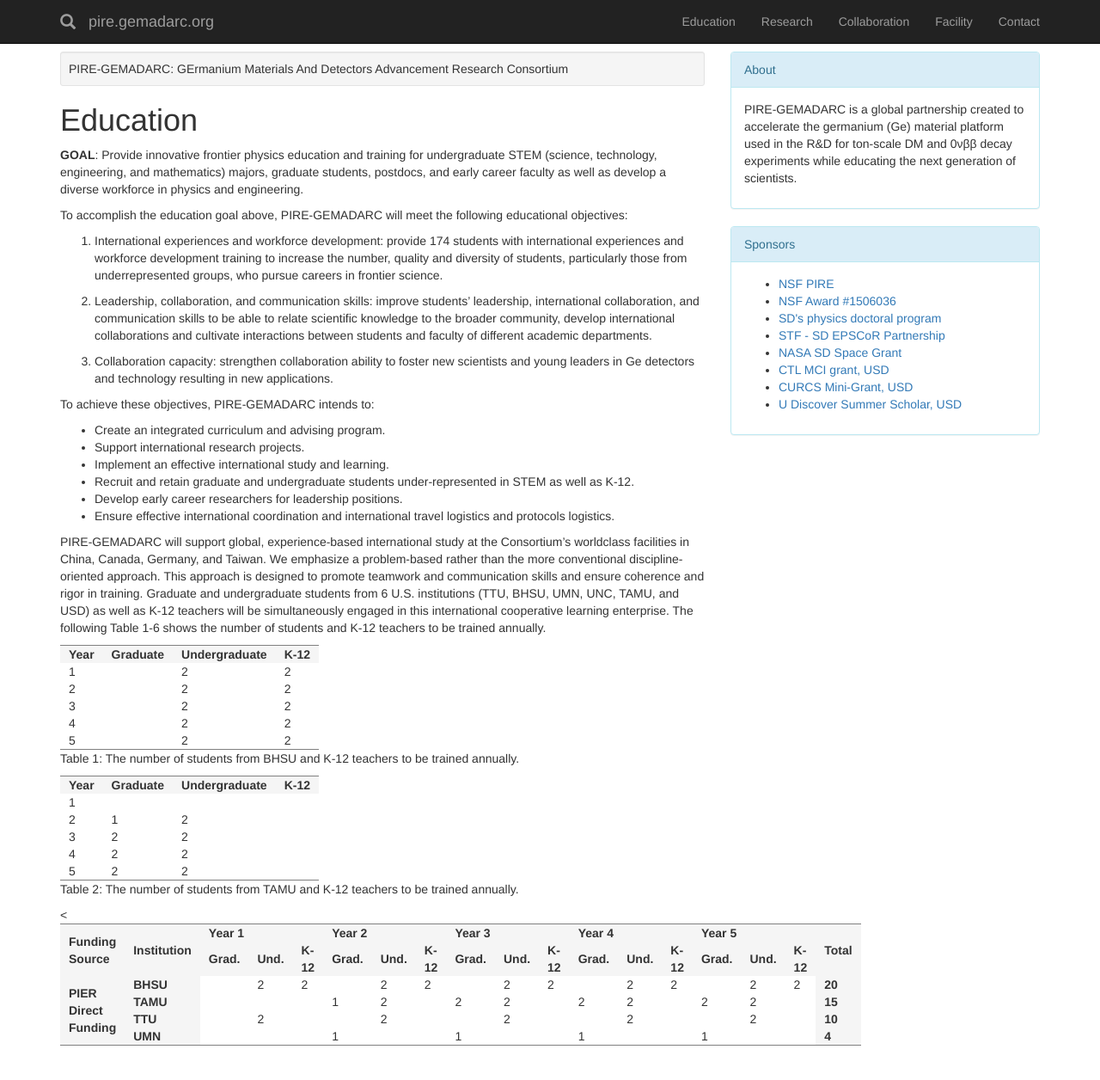
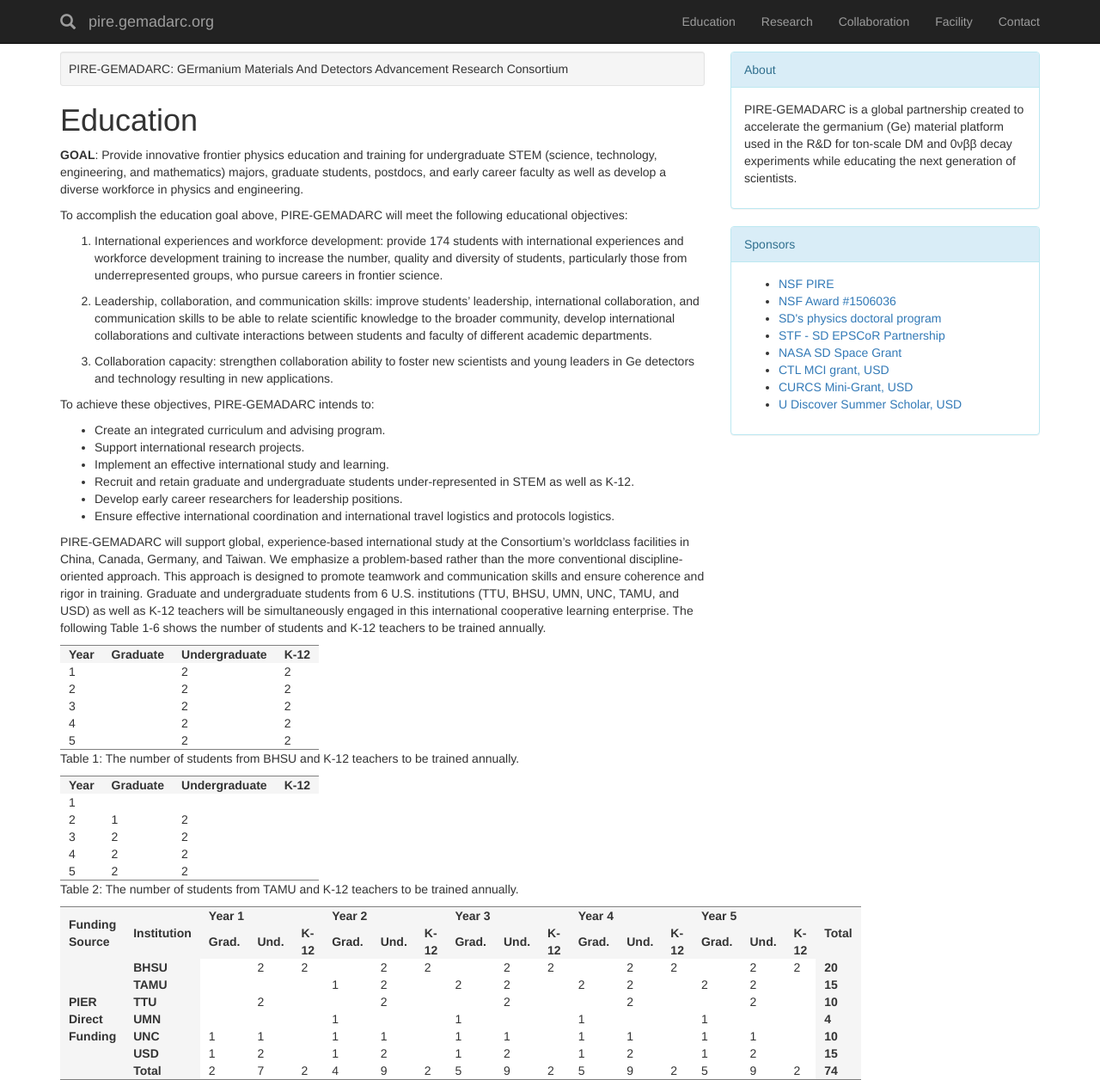
Before and after one commit to gemadarc/gemadarc.github.io, a Jekyll site: the page built from edu.md, in a window 1280 px wide and 1256 px high. Shown: the whole window at 86% size. Built offline with Jekyll 4.4.1, drawn with Linux system fonts in a browser that asks for light colours; nearby versions of some CDN libraries; our own code applies the rules of GitHub Pages for plain Markdown files.

Commit message:
Update edu.md

```diff
--- a/edu.md
+++ b/edu.md
@@ -88,7 +88,7 @@ Table 2: The number of students from TAMU and K-12 teachers to be trained annual
 </tr>
 
 <tr>
-<th rowspan="4"> PIER Direct Funding </th>
+<th rowspan="7"> PIER Direct Funding </th>
 <th> BHSU </th>
 <td></td>
 <td> 2 </td>
@@ -162,11 +162,70 @@ Table 2: The number of students from TAMU and K-12 teachers to be trained annual
 <td> 1 </td>
 <td></td>
 <td></td>
-<<td> 1 </td>
+<td> 1 </td>
 <td></td>
 <td></td>
 <th> 4 </th>
 </tr>
 
+<tr>
+<th> UNC </th>
+<td> 1 </td>
+<td> 1 </td>
+<td></td>
+<td> 1 </td>
+<td> 1 </td>
+<td></td>
+<td> 1 </td>
+<td> 1 </td>
+<td></td>
+<td> 1 </td>
+<td> 1 </td>
+<td></td>
+<td> 1 </td>
+<td> 1 </td>
+<td></td>
+<th> 10 </th>
+</tr>
+
+<tr>
+<th> USD </th>
+<td> 1 </td>
+<td> 2 </td>
+<td></td>
+<td> 1 </td>
+<td> 2 </td>
+<td></td>
+<td> 1 </td>
+<td> 2 </td>
+<td></td>
+<td> 1 </td>
+<td> 2 </td>
+<td></td>
+<td> 1 </td>
+<td> 2 </td>
+<td></td>
+<th> 15 </th>
+</tr>
+
+<tr>
+<th> Total </th>
+<td> 2 </td>
+<td> 7 </td>
+<td> 2 </td>
+<td> 4 </td>
+<td> 9 </td>
+<td> 2 </td>
+<td> 5 </td>
+<td> 9 </td>
+<td> 2 </td>
+<td> 5 </td>
+<td> 9 </td>
+<td> 2 </td>
+<td> 5 </td>
+<td> 9 </td>
+<td> 2 </td>
+<th> 74 </th>
+</tr>
 
 </table>
```
